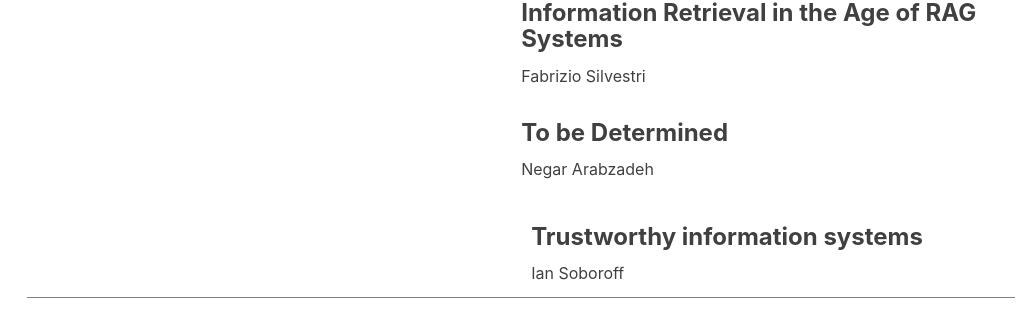
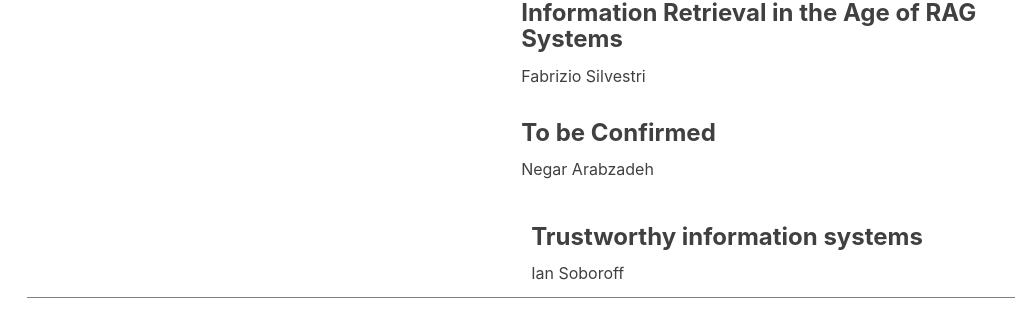
Before and after one commit to SearchFutures/SearchFutures.github.io, a Jekyll site: the page built from index.md, in a window 1280 px wide and 900 px high, scrolled down 2417 px. Shown: the part 142-454 px from the top of the window, without its empty margins (201-1217 px from the left). Built offline with Jekyll 4.4.1, drawn with Linux system fonts in a browser that asks for light colours; nearby versions of some CDN libraries; our own code applies the rules of GitHub Pages for plain Markdown files.

Commit message:
Update index.md

```diff
--- a/index.md
+++ b/index.md
@@ -74,11 +74,11 @@ Workshop: March 24, 2024
     </tr>
      <tr>
       <td> </td>
-      <td>   <h3>To be Determined   </h3>   Negar Arabzadeh    </td>
+      <td>   <h3>To be Confirmed   </h3>   Negar Arabzadeh    </td>
     </tr>
     <tr>
       <td style="border-bottom: 1px solid gray; padding: 10px; width: 50%;"> </td>
-      <td style="border-bottom: 1px solid gray; padding: 10px;">   <h3>Trustworthy information systems   </h3>    Ian Soboroff    </td>
+      <td style="border-bottom: 1px solid gray; padding: 10px;">   <h3>Trustworthy information systems</h3>    Ian Soboroff    </td>
     </tr>
     <tr>
       <td style="padding: 5px; width: 50%;"> <h5>Visions and Applications: Implications and Ramifications</h5> </td>
```
